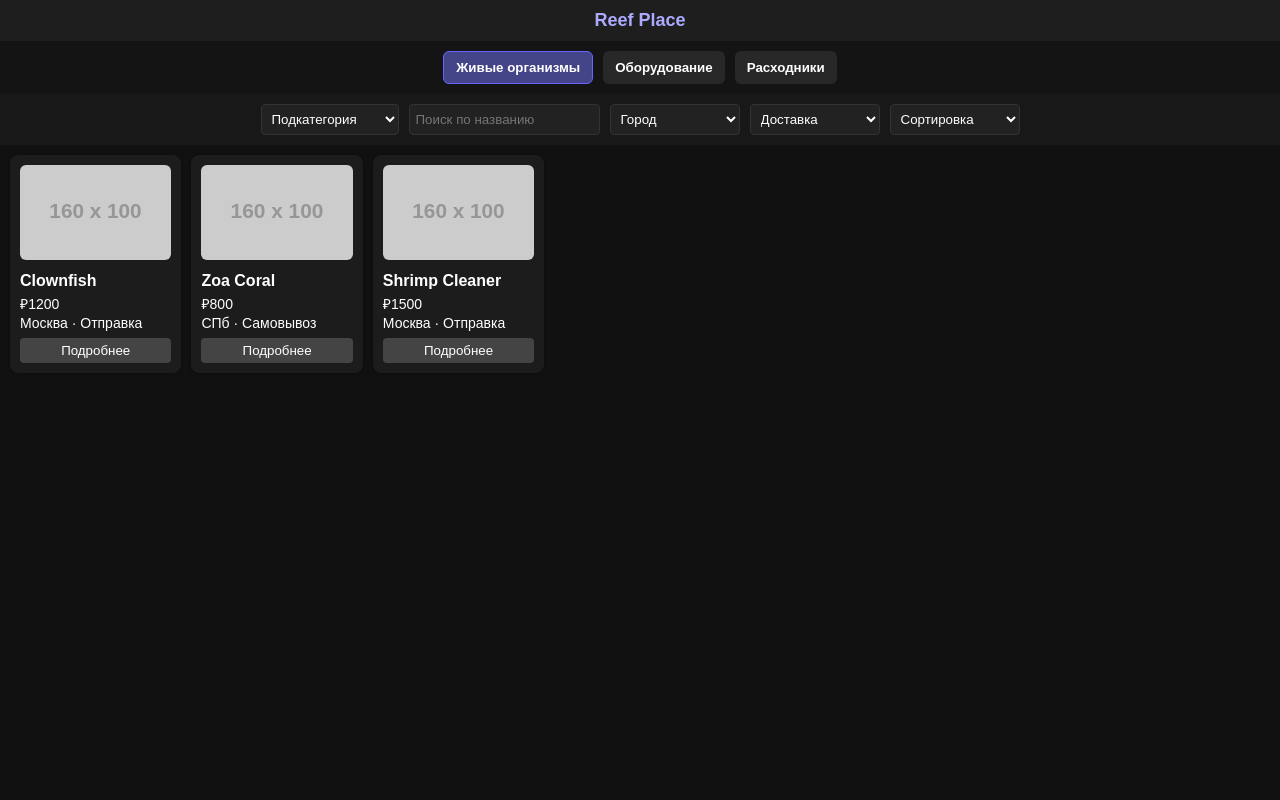
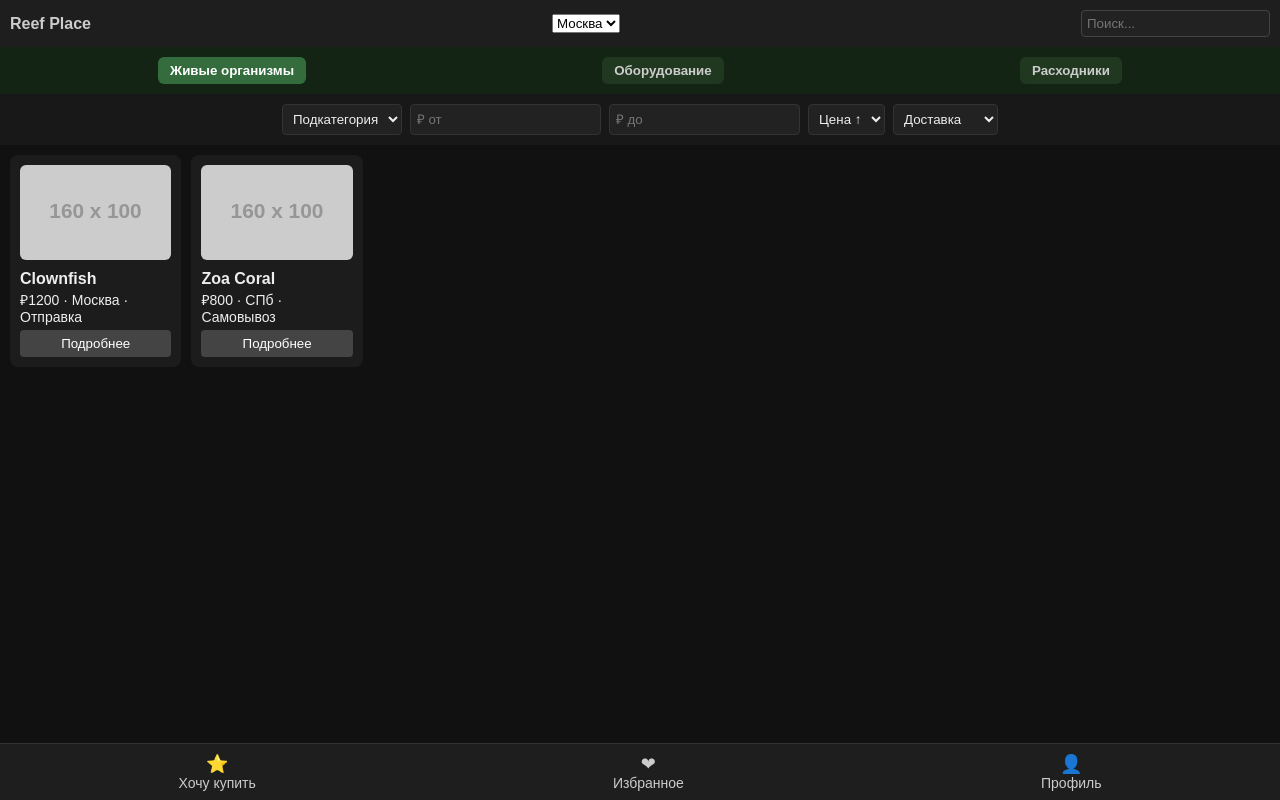
Before and after one commit to Ivan200020/Reefplace, a website: page public/index.html in a window 1280 px wide. Drawn offline with Linux system fonts and the light colour scheme; placeholder pictures from the web are drawn by us.

Commit message:
final UI complete

```diff
--- a/package.json
+++ b/package.json
@@ -1,6 +1,6 @@
 
 {
-  "name": "reefplace-header",
+  "name": "reefplace-final",
   "version": "1.0.0",
   "main": "server/server.js",
   "scripts": {
--- a/public/index.html
+++ b/public/index.html
@@ -6,62 +6,87 @@
   <meta name="viewport" content="width=device-width, initial-scale=1.0"/>
   <title>Reef Place</title>
   <style>
-    body {margin:0;font-family:sans-serif;background:#111;color:#fff;}
-    header {
-      background:#1e1e1e;padding:10px;text-align:center;
-      font-size:18px;font-weight:800;color:#aaf;
+    body {margin:0;font-family:sans-serif;background:#111;color:#eee;}
+    header {display:flex;justify-content:space-between;align-items:center;
+            padding:10px;background:#1e1e1e;}
+    header .title {font-size:16px;font-weight:700;color:#ccc;}
+    header .location {font-size:14px;}
+    header input[type="text"] {
+      background:#222;border:1px solid #444;color:#eee;padding:5px;border-radius:4px;
     }
     .categories {
-      display:flex;justify-content:center;gap:10px;padding:10px;
-      background:#141414;
+      display:flex;justify-content:space-around;padding:10px;background:#142414;
     }
     .categories button {
-      background:#282828;border:none;padding:8px 12px;border-radius:6px;
-      color:#fff;font-weight:bold;cursor:pointer;
+      background:#203820;border:none;color:#ccc;padding:6px 12px;
+      border-radius:6px;cursor:pointer;font-weight:bold;
     }
-    .categories button.active {
-      background:#448;border:1px solid #66f;
+    .categories button.active {background:#346c3d;color:#fff;}
+    .filters {
+      display:flex;flex-wrap:wrap;gap:8px;justify-content:center;
+      background:#181818;padding:10px;
     }
-    .filters {
-      padding:10px;display:flex;flex-wrap:wrap;gap:10px;
-      background:#181818;justify-content:center;
+    .filters input[type="number"], .filters select {
+      background:#222;color:#eee;border:1px solid #333;padding:6px;border-radius:4px;
     }
-    .filters select, .filters input {
-      background:#222;color:#fff;border:1px solid #333;
-      padding:6px;border-radius:4px;min-width:130px;
+    .gallery {
+      display:grid;grid-template-columns:repeat(auto-fill,minmax(160px,1fr));
+      gap:10px;padding:10px;
     }
-    .gallery {display:grid;grid-template-columns:repeat(auto-fill,minmax(160px,1fr));
-              gap:10px;padding:10px;}
-    .card {background:#1c1c1c;padding:10px;border-radius:8px;
-           box-shadow:0 0 3px rgba(0,0,0,0.5);}
+    .card {background:#1c1c1c;padding:10px;border-radius:8px;}
     .card img {width:100%;border-radius:6px;}
-    .card h4 {margin:8px 0 4px;font-size:16px;}
-    .card p {margin:2px 0;font-size:14px;}
-    .card button {margin-top:5px;background:#444;color:#fff;
-                  border:none;padding:5px;width:100%;border-radius:4px;cursor:pointer;}
+    .card h4 {margin:6px 0 2px;}
+    .card p {margin:0;font-size:14px;}
+    .card button {
+      margin-top:5px;background:#444;color:#fff;border:none;
+      padding:6px;width:100%;border-radius:4px;cursor:pointer;
+    }
+    footer {
+      position:fixed;bottom:0;left:0;right:0;
+      display:flex;justify-content:space-around;align-items:center;
+      background:#1e1e1e;padding:8px 0;border-top:1px solid #333;
+    }
+    footer button {
+      background:none;border:none;color:#ccc;font-size:14px;
+      display:flex;flex-direction:column;align-items:center;cursor:pointer;
+    }
+    footer button span {font-size:18px;}
   </style>
 </head>
 <body>
-  <header>Reef Place</header>
+  <header>
+    <div class="title">Reef Place</div>
+    <div class="location">
+      <select><option>Москва</option><option>СПб</option></select>
+    </div>
+    <input type="text" placeholder="Поиск..." />
+  </header>
+
   <div class="categories">
     <button class="active">Живые организмы</button>
     <button>Оборудование</button>
     <button>Расходники</button>
   </div>
+
   <div class="filters">
-    <select><option>Подкатегория</option><option>Рыбы</option><option>Кораллы</option><option>Беспозвоночные</option></select>
-    <input type="text" placeholder="Поиск по названию"/>
-    <select><option>Город</option><option>Москва</option><option>СПб</option></select>
+    <select><option>Подкатегория</option><option>Рыбы</option><option>Кораллы</option></select>
+    <input type="number" placeholder="₽ от" />
+    <input type="number" placeholder="₽ до" />
+    <select><option>Цена ↑</option><option>Цена ↓</option></select>
     <select><option>Доставка</option><option>Отправка</option><option>Самовывоз</option></select>
-    <select><option>Сортировка</option><option>Цена ↑</option><option>Цена ↓</option></select>
   </div>
+
   <div class="gallery">
     <div class="card"><img src="https://via.placeholder.com/160x100/228" />
-    <h4>Clownfish</h4><p>₽1200</p><p>Москва · Отправка</p><button>Подробнее</button></div>
+    <h4>Clownfish</h4><p>₽1200 · Москва · Отправка</p><button>Подробнее</button></div>
     <div class="card"><img src="https://via.placeholder.com/160x100/448" />
-    <h4>Zoa Coral</h4><p>₽800</p><p>СПб · Самовывоз</p><button>Подробнее</button></div>
-    <div class="card"><img src="https://via.placeholder.com/160x100/118" />
-    <h4>Shrimp Cleaner</h4><p>₽1500</p><p>Москва · Отправка</p><button>Подробнее</button></div>
+    <h4>Zoa Coral</h4><p>₽800 · СПб · Самовывоз</p><button>Подробнее</button></div>
   </div>
+
+  <footer>
+    <button><span>⭐</span>Хочу купить</button>
+    <button><span>❤</span>Избранное</button>
+    <button><span>👤</span>Профиль</button>
+  </footer>
 </body>
 </html>
```
Also changed, not shown: README.txt.
